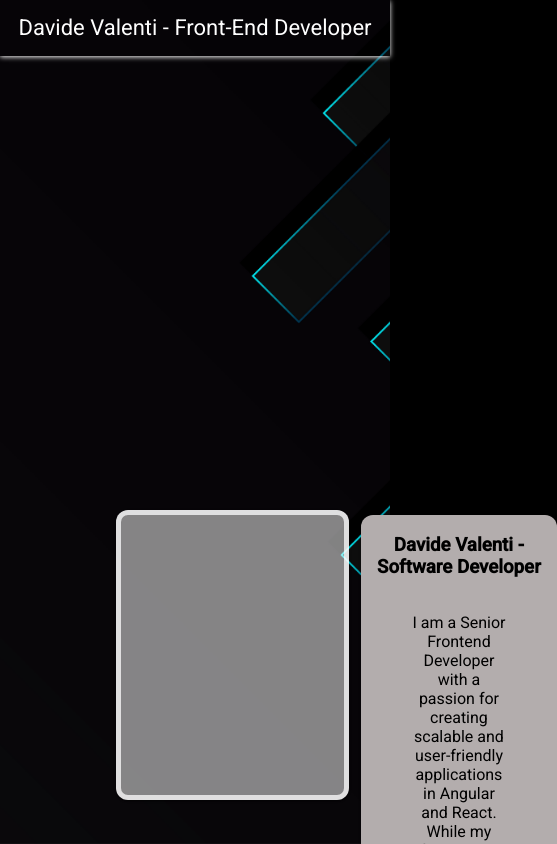
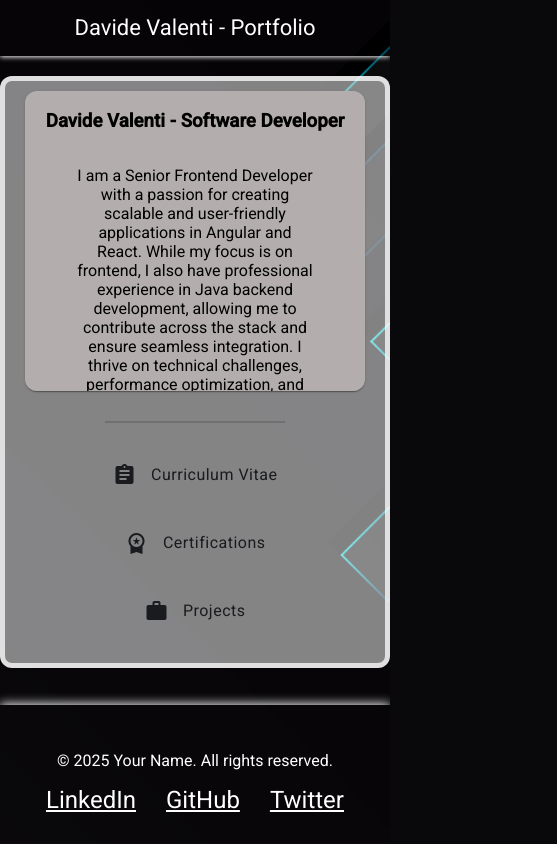
Before and after one commit to flowlessdeveloping/portfolio, an Angular app: page / in a window 390 px wide. Shown: the top 844 px of the page, 557 px wide, since content can reach past the window. Built offline with nearby package versions, Linux system fonts and the light colour scheme.

Commit message:
mobile version adapt

```diff
--- a/src/app/curriculum-vitae/curriculum-vitae.component.css
+++ b/src/app/curriculum-vitae/curriculum-vitae.component.css
@@ -16,10 +16,9 @@
   margin-bottom: 20px;
 }
 
-.mat-card {
-  height: 650px;
-  width: 800px;
-  max-width: 100%;
+.mat-card-1 {
+  max-height: 650px;
+  max-width: 800px;
   display: flex;
   text-align: center;
   background: #ffffff82;
@@ -29,14 +28,12 @@
   flex-direction: row;
   display: flex;
   align-items: flex-end; /* Allinea la base dell'immagine e del testo */
+  max-height: 500px;
 }
 
 .profile-introduction {
   margin-left: 20px;
   margin-right: 20px;
-  display: flex;
-  flex-direction: column;
-  justify-content: flex-end; /* Allinea il testo al fondo del contenitore */
   background: #b3adad;
 }
 
@@ -60,8 +57,9 @@ p {
 
 .list-style {
   display: flex;
-  gap: 50px;
+  gap: 20px;
   margin-top: 20px;
+  margin-bottom: 20px;
   flex-direction: column;
   align-items: center;
   justify-content: center;
@@ -69,35 +67,53 @@ p {
   font-weight: 600px;
 }
 
-mat-list-item {
+.list-style mat-list-item {
   transition: transform 0.1s ease-in-out;
   display: flex;
-  flex-direction: column;
+  align-items: center; /* Allinea le icone verticalmente con il testo */
+}
+
+.list-style mat-icon {
+  margin-right: 10px;
+}
+
+.list-style mat-icon {
+  margin-right: 10px; /* Distanza tra icona e testo */
+  vertical-align: middle; /* Allinea verticalmente l'icona con il testo */
+  font-size: 24px; /* Puoi regolare la dimensione dell'icona se necessario */
 }
 
 mat-list-item:hover {
   cursor: pointer;
-  transform: scale(1.4);
+  transform: scale(1.2);
 }
 
-@media (max-height: 800px) {
-  .card-container {
+@media (max-width: 600px) {
+  .profile-introduction {
+    max-height: 300px; /* Imposta un'altezza massima per attivare lo scroll */
+    overflow-y: auto; /* Abilita lo scroll verticale */
+    overflow-x: hidden; /* Evita lo scroll orizzontale */
     margin-top: 10px;
     margin-bottom: 10px;
   }
-}
 
-@media (max-width: 420px) {
-  .mat-card {
-    width: 50%;
-    height: 25%;
+  .profile-container {
+    max-width: 400px;
+  }
+
+  .profile-picture {
+    display: none;
+  }
+
+  .list-style {
+    max-width: 400px;
   }
 }
 
 mat-divider {
   border-top-width: 2px; /* Spessore */
-  border-color: rgba(0, 0, 0, 0.462); /* Colore */
-  margin-top: 50px;
+  border-color: rgba(92, 89, 89, 0.462); /* Colore */
+  margin-top: 20px;
   margin-right: 100px;
   margin-left: 100px;
 }
--- a/src/app/curriculum-vitae/curriculum-vitae.component.html
+++ b/src/app/curriculum-vitae/curriculum-vitae.component.html
@@ -1,7 +1,6 @@
-<div class="page-container">
 <div class="card-container">
   <mat-card
-      class="mat-card"
+    class="mat-card-1"
     style="border: 5px solid rgba(255, 255, 255, 0.744)"
   >
     <div class="profile-container">
@@ -18,18 +17,18 @@
     <mat-divider></mat-divider>
     <mat-list class="list-style">
       <mat-list-item>
-          <mat-icon style="margin-right: 10px">assignment</mat-icon>
-          <div>Curriculum Vitae</div>
+        <mat-icon>assignment</mat-icon>
+        Curriculum Vitae
       </mat-list-item>
 
       <mat-list-item>
-          <mat-icon style="margin-right: 10px">workspace_premium</mat-icon>
-          <div>Certifications</div>
+        <mat-icon>workspace_premium</mat-icon>
+        Certifications
       </mat-list-item>
 
       <mat-list-item>
-          <mat-icon style="margin-right: 10px">work</mat-icon>
-          <div>Projects</div>
+        <mat-icon>work</mat-icon>
+        Projects
       </mat-list-item>
     </mat-list>
   </mat-card>
@@ -40,4 +39,3 @@
       <div class="profile-list"></div>
     </mat-card> -->
 </div>
-</div>
--- a/src/app/toolbar/toolbar.component.html
+++ b/src/app/toolbar/toolbar.component.html
@@ -1,3 +1,3 @@
 <mat-toolbar class="toolbar">
-    <span class="title">Davide Valenti - Front-End Developer</span>
-  </mat-toolbar>
+  <span class="title">Davide Valenti - Portfolio</span>
+</mat-toolbar>
--- a/src/styles.css
+++ b/src/styles.css
@@ -8,7 +8,7 @@ body {
 body {
   margin: 0;
   font-family: Roboto, "Helvetica Neue", sans-serif;
-  background-color: rgb(0, 0, 0);
+  background-color: rgb(9 9 11);
 }
 
 app-root {
```
Lines whose indentation alone changed are shown as unchanged.
